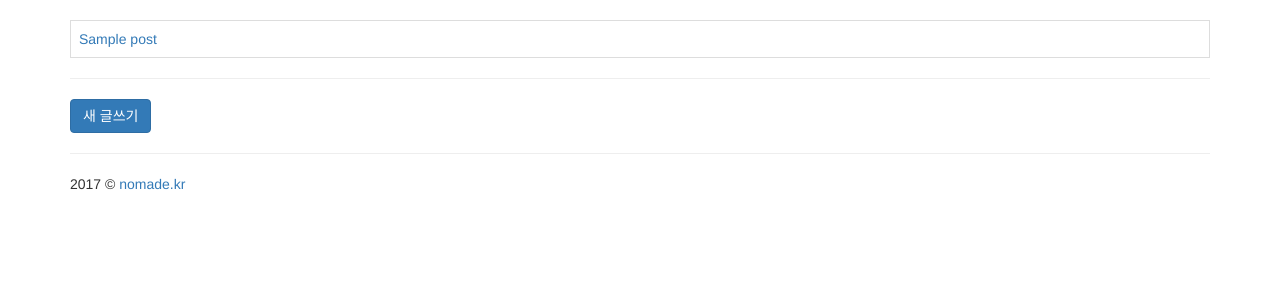
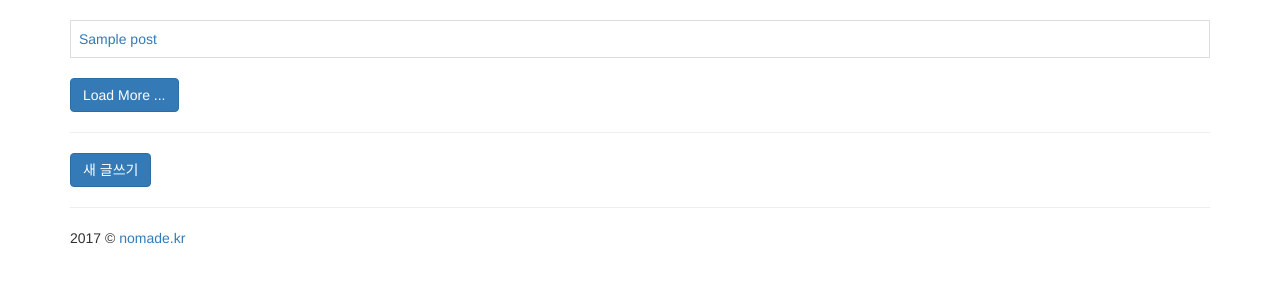
Before and after one commit to askdjango/vod-frontend, a Django app: page / in a window 1280 px wide. Shown: the part 52-352 px from the top of the page. Run offline with Django 3.2, Linux system fonts and the light colour scheme; tables that the repository leaves empty hold one stand-in row (values such as "Sample post"); some libraries are stand-ins or nearby versions.

Commit message:
load more 버튼 구현

```diff
--- a/blog/templates/blog/index.html
+++ b/blog/templates/blog/index.html
@@ -5,21 +5,18 @@
 $(function() {
     var $win = $(window);
     var is_loading = false;
+    var current_page = null;
 
-    $win.scroll(function() {
-        var diff = $(document).height() - parseInt($win.height());
-        if ( (!is_loading) && (diff == $win.scrollTop()) ) {
-            console.log("바닥에 왔음.");
-
-        var search_params = new URLSearchParams(window.location.search); // 현재 페이지의 GET인자를 가공
-        var current_page = parseInt(search_params.get('page')) || 1;
-        var next_page_url = '?page=' + (current_page + 1);
+    var load_more = function() {
+        if ( ! is_loading ) {
+            var next_page = (current_page || 1) + 1;
+            var next_page_url = '?page=' + next_page;
             is_loading = true;
 
             $.get(next_page_url).
                 done(function(html) {
                     $('#post-list tbody').append(html);
-                history.pushState({}, '', next_page_url);
+                    current_page = next_page;
                 }).
                 fail(function(xhr, textStatus, error) {
                     console.log(textStatus);
@@ -29,7 +26,17 @@ $(function() {
                     is_loading = false;
                 });
         }
+    };
+
+    $win.scroll(function() {
+        var diff = $(document).height() - parseInt($win.height());
+        if ( diff == $win.scrollTop() ) {
+            console.log("바닥에 왔음.");
+            load_more();
+        }
     });
+
+    $('#load-more-btn').click(load_more);
 });
 </script>
 {% endblock %}
@@ -44,6 +51,8 @@ $(function() {
                     </tbody>
                 </table>
 
+                <a id="load-more-btn" class="btn btn-primary">Load More ...</a>
+
                 <hr/>
                 <a href="{% url "blog:post_new" %}" class="btn btn-primary">새 글쓰기</a>
             </div>
```
Lines whose indentation alone changed are shown as unchanged.
